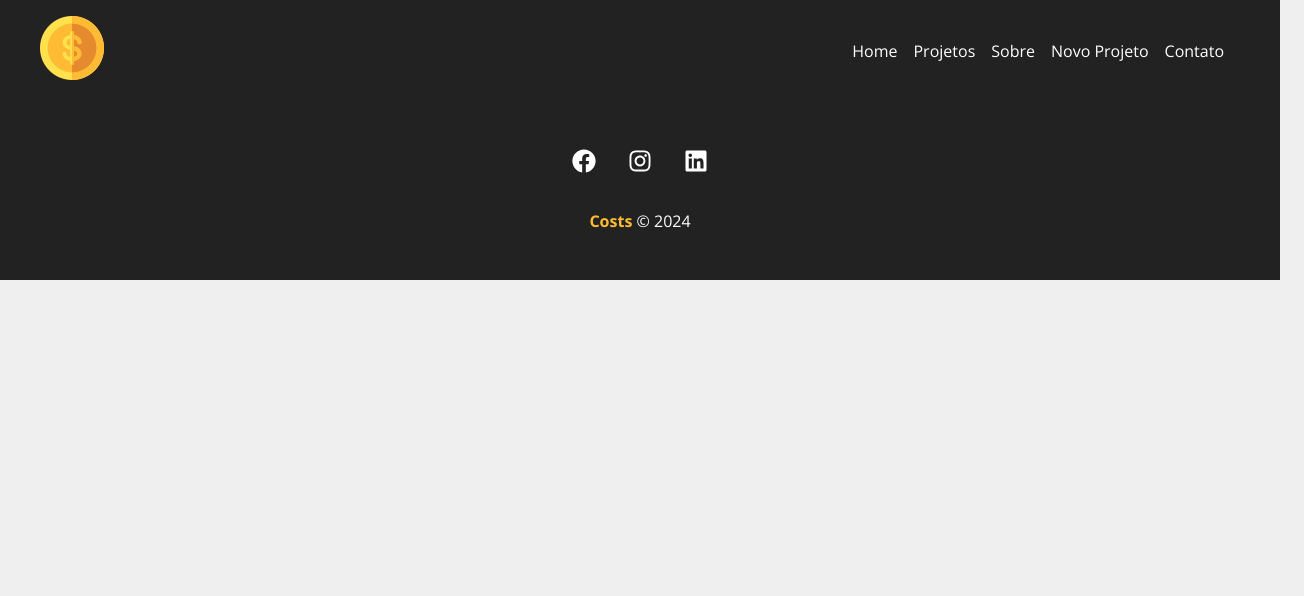
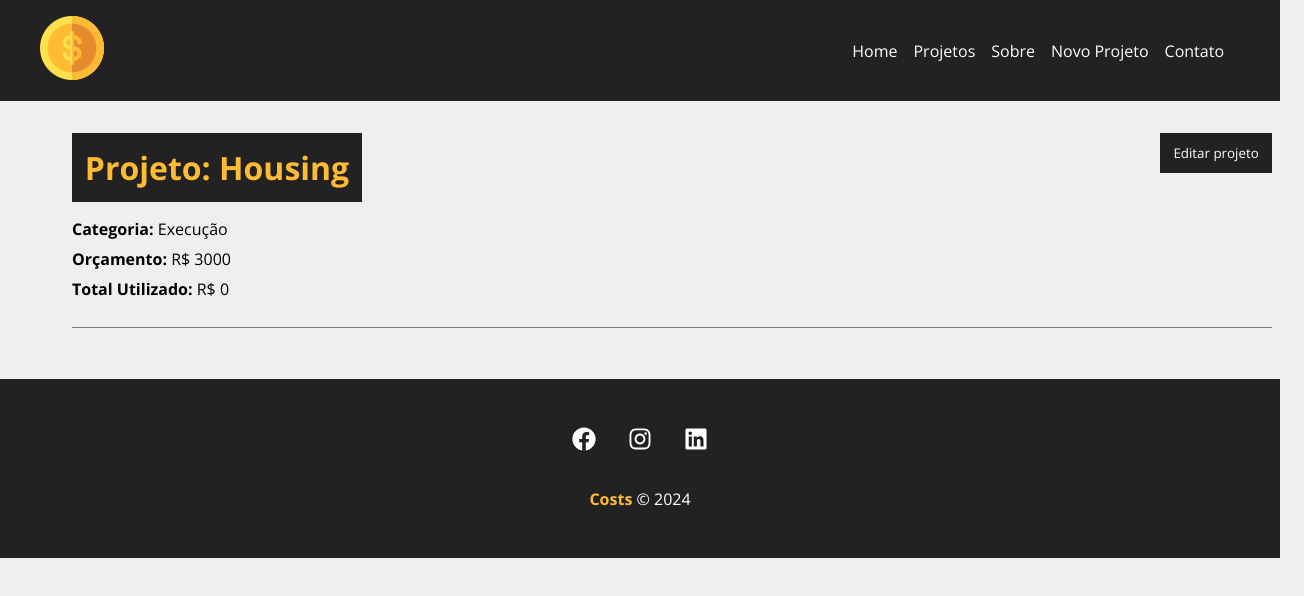
Before and after one commit to victormreis/costs, a React (Create React App) app: page /project/11 in a window 1280 px wide. Shown: the top 596 px of the page, 1304 px wide, since content can reach past the window. Built offline with nearby package versions, Linux system fonts and the light colour scheme; data requests are answered from the project's data file.

Commit message:
layout inicial pagina de edicao

```diff
--- a/db.json
+++ b/db.json
@@ -1,18 +1,7 @@
 {
   "projects": [
     {
-      "name": "sdfsdf",
-      "budget": "250",
-      "category": {
-        "id": "3",
-        "name": "Execução"
-      },
-      "cost": 0,
-      "services": [],
-      "id": 4
-    },
-    {
-      "name": "Housing'",
+      "name": "Housing",
       "budget": "3000",
       "category": {
         "id": "3",
@@ -21,6 +10,28 @@
       "cost": 0,
       "services": [],
       "id": 11
+    },
+    {
+      "name": "teste",
+      "budget": "3650",
+      "category": {
+        "id": "1",
+        "name": "Planejamento"
+      },
+      "cost": 0,
+      "services": [],
+      "id": 12
+    },
+    {
+      "name": "teste 2",
+      "budget": "6780",
+      "category": {
+        "id": "3",
+        "name": "Execução"
+      },
+      "cost": 0,
+      "services": [],
+      "id": 13
     }
   ],
   "categories": [
--- a/src/App.jsx
+++ b/src/App.jsx
@@ -7,6 +7,7 @@
 import Navbar from "./Components/layout/Navbar";
 import Footer from "./Components/layout/Footer";
 import Projects from "./Components/Pages/Projects";
+import Project from "./Components/Pages/Project";
 
 function App() {
   return (
@@ -19,6 +20,7 @@
         <Route path='/contact' element={<Container><Contact /> </Container>} />
         <Route path='/company' element={<Container><Company /> </Container>} />
         <Route path='/newprojects' element={<Container><NewProject /> </Container>} />
+        <Route path='/project/:id' element={<Container><Project /> </Container>} />
       </Routes>
 
       <Footer />
--- /dev/null
+++ b/src/Components/Pages/Project.jsx
@@ -0,0 +1,70 @@
+import {useParams} from "react-router-dom";
+import styles from "./Project.module.css";
+import {useEffect, useState} from "react";
+import Loading from "../layout/Loading";
+import Container from "../layout/Container";
+
+const Project = () => {
+	const {id} = useParams();
+
+	const [project, setProject] = useState([]);
+	const [showProjectForm, setShowProjectForm] =
+		useState(false);
+
+	useEffect(() => {
+		fetch(`http://localhost:5000/projects/${id}`, {
+			method: "GET",
+			headers: {
+				"Contet-Type": "application/json",
+			},
+		})
+			.then((resp) => resp.json())
+			.then((data) => {
+				console.log(data);
+				setProject(data);
+			})
+			.catch((err) => console.log(err));
+	}, [id]);
+
+	function togleProjectForm() {
+		setShowProjectForm(!showProjectForm);
+	}
+
+	return (
+		<>
+			{project.name ? (
+				<div className={styles.project_details}>
+					<Container customClass="column">
+						<div className={styles.details_container} >
+							<h1>Projeto: {project.name}</h1>
+							<button className={styles.btn} onClick={togleProjectForm}>
+								{!showProjectForm ? "Editar " : "Fechar "}
+								projeto
+							</button>
+							{!showProjectForm ? (
+								<div className={styles.project_info}>
+									<p>
+                    <span>Categoria: </span> {project.category.name}
+                  </p>
+									<p>
+                    <span>Orçamento: </span> R$ {project.budget}
+                  </p>
+									<p>
+                    <span>Total Utilizado: </span> R$ {project.cost}
+                  </p>
+								</div>
+							) : (
+								<div className={styles.project_info}>
+									<p>Detalhes do projeto</p>
+								</div>
+							)}
+						</div>
+					</Container>
+				</div>
+			) : (
+				<Loading />
+			)}
+		</>
+	);
+};
+export default Project;
--- /dev/null
+++ b/src/Components/Pages/Project.module.css
@@ -0,0 +1,49 @@
+.project_details {
+    padding: 2em;
+
+}
+
+.project_details h1,
+.project_details h2,
+.project_details p{
+  margin-bottom: 0.5em;
+}
+
+.project_details h1 {
+  background-color: #222;
+  color: #ffbb33;
+  padding: 0.4em;
+}
+
+.project_details span {
+  font-weight: bold;
+}
+
+.details_container,
+.service_form_container {
+  border-bottom: 1px solid #7a7a7a;
+  margin-bottom: 1.2em;
+ padding-bottom: 1.2em;
+ display: flex;
+ justify-content: space-between;
+ flex-wrap: wrap;
+}
+
+.btn {
+  background-color: #222;
+  color: #fff;
+  padding: 0.5em 1em;
+  text-decoration: none;
+  transition: 0.5s;
+  cursor: pointer;
+  max-height: 40px;
+  border: none;
+}
+
+.btn:hover {
+  color: #ffbb33;
+}
+
+.project_info {
+  width: 100%;
+}
--- a/src/Components/Pages/Projects.jsx
+++ b/src/Components/Pages/Projects.jsx
@@ -50,7 +50,7 @@
         setRemoveLoading(true)
       })
       .catch(err => console.log(err));
-   }, 500);
+   }, 200);
   }, []);
 
   const handleRemove = (id) => {
--- a/src/Components/project/ProjectCard.jsx
+++ b/src/Components/project/ProjectCard.jsx
@@ -14,7 +14,7 @@
 				<span className={`${styles[category.toLowerCase()]}`}></span> {category}
 			</p>
 			<div className={styles.project_card_actions}>
-				<Link to="/">
+				<Link to={`/project/${id}`}>
 					<BsPencil /> Editar
 				</Link>
 				<button onClick={() => handleRemove(id)}
```
